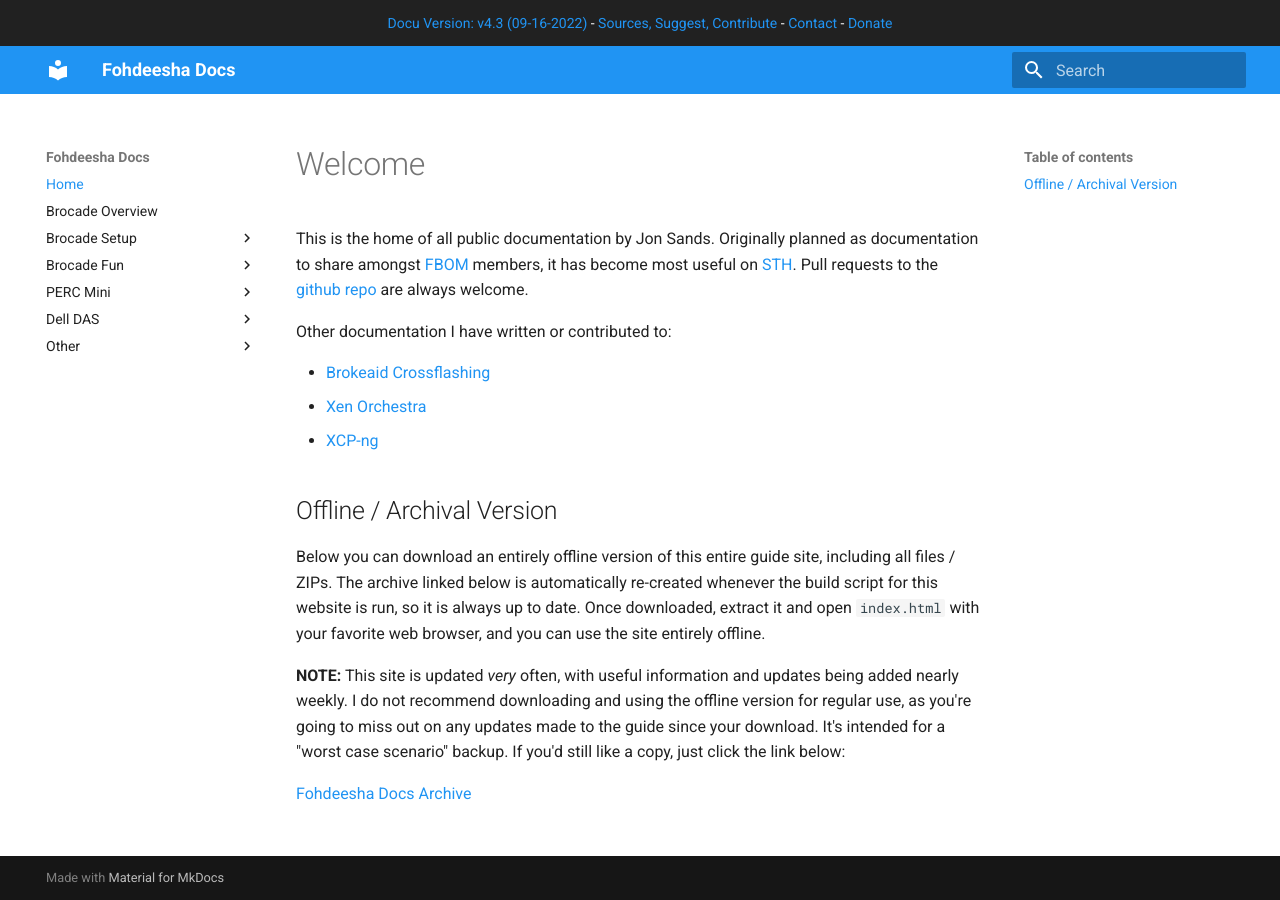
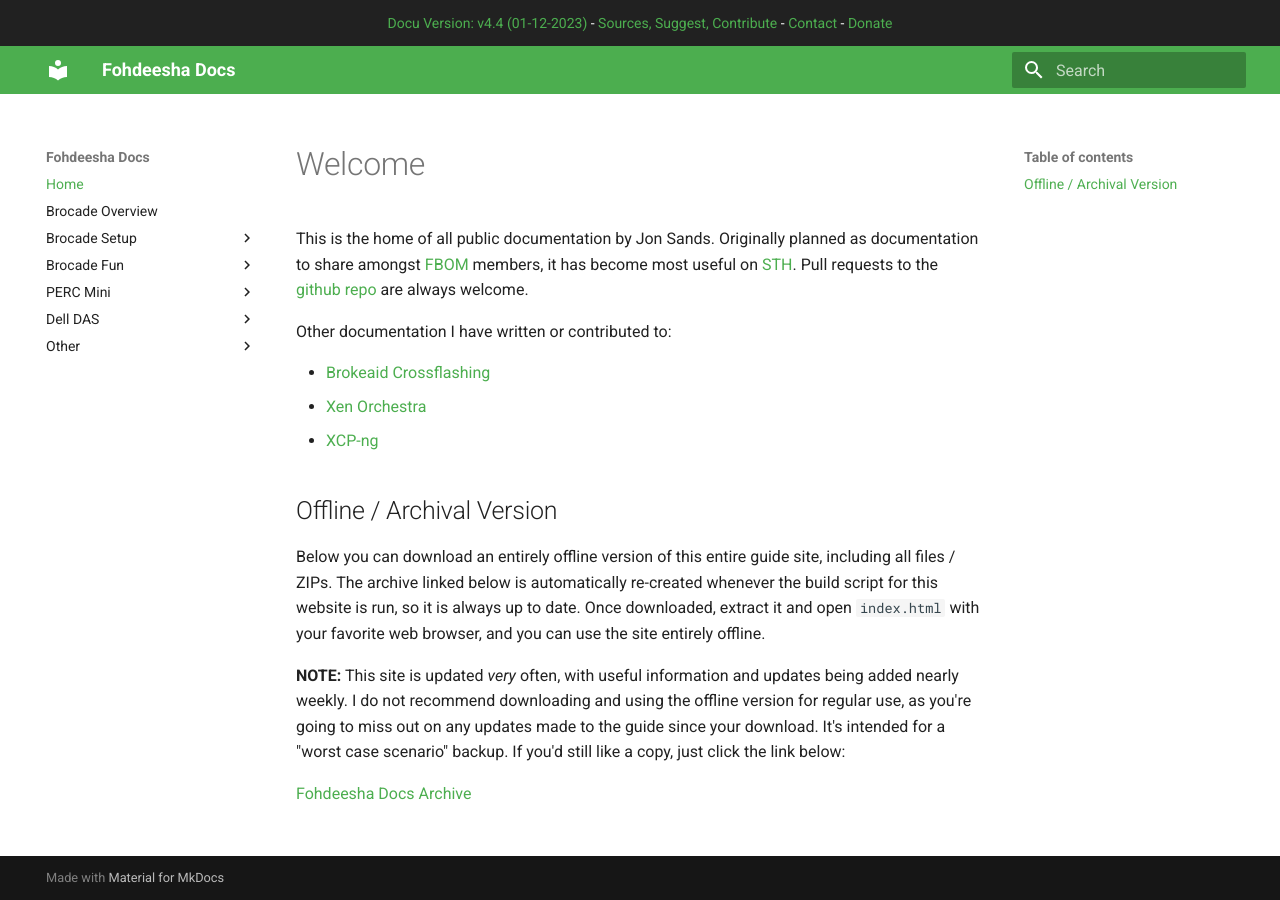
Before and after one commit to Fohdeesha/lab-docu, an MkDocs documentation site: the page built from docs/index.md, in a window 1280 px wide. Built offline with MkDocs 1.6.1 and Material for MkDocs 9.7.7, drawn with Linux system fonts in a browser that asks for light colours.

Commit message:
change guide color

```diff
--- a/mkdocs.yml
+++ b/mkdocs.yml
@@ -8,7 +8,7 @@ theme:
   name: 'material'
   custom_dir: overrides
   palette:
-    primary: 'blue'
+    primary: 'green'
     accent: 'orange'
 
 dev_addr: 192.168.1.27:8000
--- a/overrides/main.html
+++ b/overrides/main.html
@@ -2,7 +2,7 @@
 
 {% block announce %}
 <center>
-<a href="https://github.com/Fohdeesha/lab-docu/commits/master" target="_blank">Docu Version: v4.3 (09-16-2022)</a>
+<a href="https://github.com/Fohdeesha/lab-docu/commits/master" target="_blank">Docu Version: v4.4 (01-12-2023)</a>
 -
 <a href="https://github.com/Fohdeesha/lab-docu" target="_blank">Sources, Suggest, Contribute</a>
 -
```
